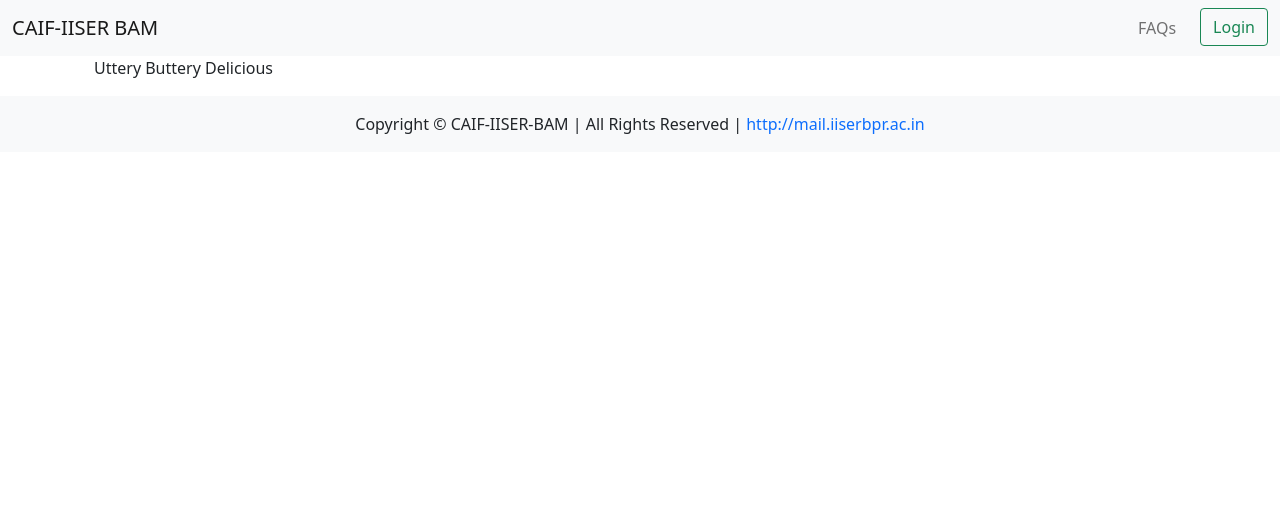
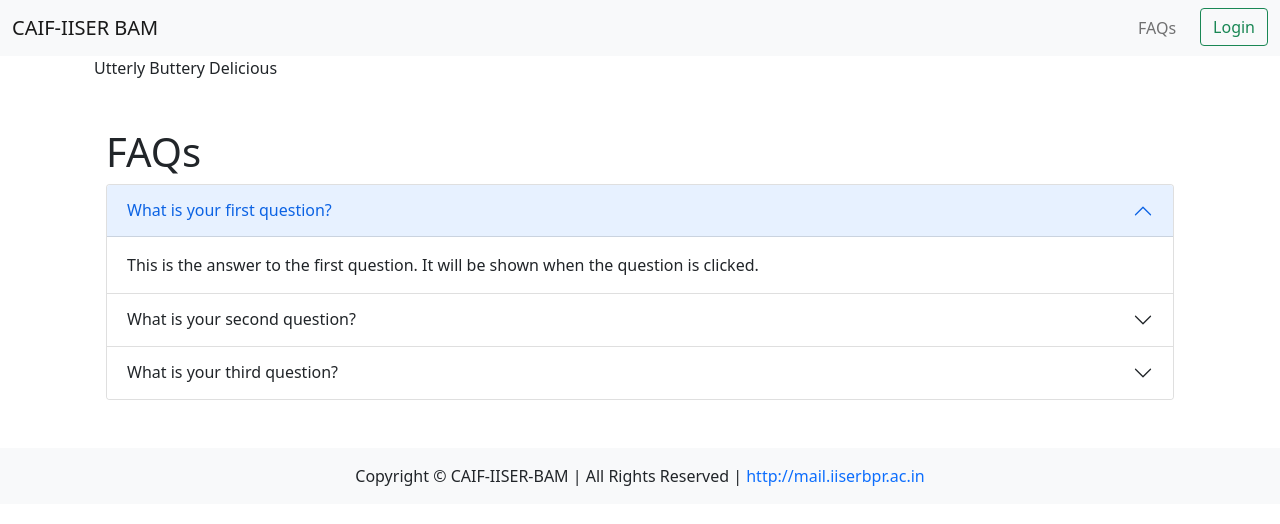
Before and after one commit to shaan4712/iiser-berhampur, a React (Vite) app in the folder caif/: page / in a window 1280 px wide. Shown: the top 524 px of the page. Built offline with nearby package versions, Linux system fonts and the light colour scheme.

Commit message:
FAQ section done

```diff
--- a/caif/src/App.jsx
+++ b/caif/src/App.jsx
@@ -3,6 +3,7 @@ import { BrowserRouter as Router, Routes, Route } from "react-router-dom";
 import LandingNavbar from "./component/LandingNavbar";
 import LandingPage from "./component/LandingPage";
 import Footer from "./component/Footer";
+import FAQ from "./pages/FAQ";
 
 function App() {
   return (
@@ -12,6 +13,7 @@ function App() {
         <div className="container">
           <Routes>
             <Route path="/" element={<LandingPage />} />
+            <Route path="/faq" element={<FAQ />} />
           </Routes>
         </div>
         <Footer />
--- a/caif/src/component/Footer.jsx
+++ b/caif/src/component/Footer.jsx
@@ -2,7 +2,7 @@ import React from "react";
 
 function Footer() {
   return (
-    <footer className="bg-light text-center py-3">
+    <footer className="bg-light text-center py-3 sticky-bottom">
       <p className="mb-0">
         Copyright &copy; CAIF-IISER-BAM | All Rights Reserved |&nbsp;
         <a
--- a/caif/src/component/LandingNavbar.jsx
+++ b/caif/src/component/LandingNavbar.jsx
@@ -4,7 +4,7 @@ function LandingNavbar() {
   return (
     <nav className="navbar navbar-expand-lg navbar-light bg-light sticky-top">
       <div className="container-fluid">
-        <a className="navbar-brand" href="#">
+        <a className="navbar-brand" href="/">
           CAIF-IISER BAM
         </a>
         <button
@@ -21,7 +21,7 @@ function LandingNavbar() {
         <div className="collapse navbar-collapse" id="navbarSupportedContent">
           <ul className="navbar-nav ms-auto mb-2 mb-lg-0">
             <li className="nav-item mx-3">
-              <a className="nav-link" aria-current="page" href="#">
+              <a className="nav-link" aria-current="page" href="#faqSection">
                 FAQs
               </a>
             </li>
--- a/caif/src/component/LandingPage.jsx
+++ b/caif/src/component/LandingPage.jsx
@@ -1,9 +1,13 @@
 import React from "react";
+import FAQ from "../pages/FAQ";
 
 function LandingPage() {
   return (
     <div className="container">
-      <p>Uttery Buttery Delicious</p>
+      <p>Utterly Buttery Delicious</p>
+      <section id="faqSection">
+        <FAQ />
+      </section>
     </div>
   );
 }
--- a/caif/src/pages/FAQ.jsx
+++ b/caif/src/pages/FAQ.jsx
@@ -2,8 +2,85 @@ import React from "react";
 
 function FAQ() {
   return (
-    <div>
-      <h1>FAQs page</h1>
+    <div className="container my-5">
+      <h1>FAQs</h1>
+      <div className="accordion" id="faqAccordion">
+        <div className="accordion-item">
+          <h2 className="accordion-header" id="headingOne">
+            <button
+              className="accordion-button"
+              type="button"
+              data-bs-toggle="collapse"
+              data-bs-target="#collapseOne"
+              aria-expanded="true"
+              aria-controls="collapseOne"
+            >
+              What is your first question?
+            </button>
+          </h2>
+          <div
+            id="collapseOne"
+            className="accordion-collapse collapse show"
+            aria-labelledby="headingOne"
+            data-bs-parent="#faqAccordion"
+          >
+            <div className="accordion-body">
+              This is the answer to the first question. It will be shown when
+              the question is clicked.
+            </div>
+          </div>
+        </div>
+        <div className="accordion-item">
+          <h2 className="accordion-header" id="headingTwo">
+            <button
+              className="accordion-button collapsed"
+              type="button"
+              data-bs-toggle="collapse"
+              data-bs-target="#collapseTwo"
+              aria-expanded="false"
+              aria-controls="collapseTwo"
+            >
+              What is your second question?
+            </button>
+          </h2>
+          <div
+            id="collapseTwo"
+            className="accordion-collapse collapse"
+            aria-labelledby="headingTwo"
+            data-bs-parent="#faqAccordion"
+          >
+            <div className="accordion-body">
+              This is the answer to the second question. It will be shown when
+              the question is clicked.
+            </div>
+          </div>
+        </div>
+        <div className="accordion-item">
+          <h2 className="accordion-header" id="headingThree">
+            <button
+              className="accordion-button collapsed"
+              type="button"
+              data-bs-toggle="collapse"
+              data-bs-target="#collapseThree"
+              aria-expanded="false"
+              aria-controls="collapseThree"
+            >
+              What is your third question?
+            </button>
+          </h2>
+          <div
+            id="collapseThree"
+            className="accordion-collapse collapse"
+            aria-labelledby="headingThree"
+            data-bs-parent="#faqAccordion"
+          >
+            <div className="accordion-body">
+              This is the answer to the third question. It will be shown when
+              the question is clicked.
+            </div>
+          </div>
+        </div>
+      </div>
     </div>
   );
 }
```
